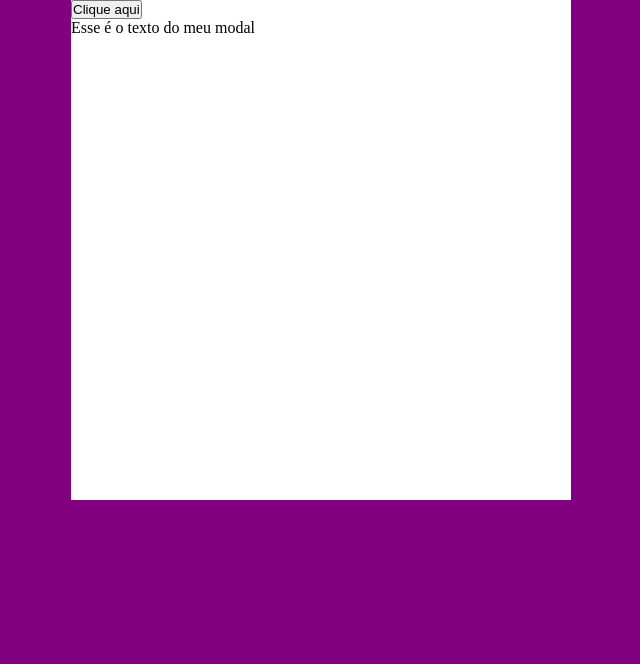
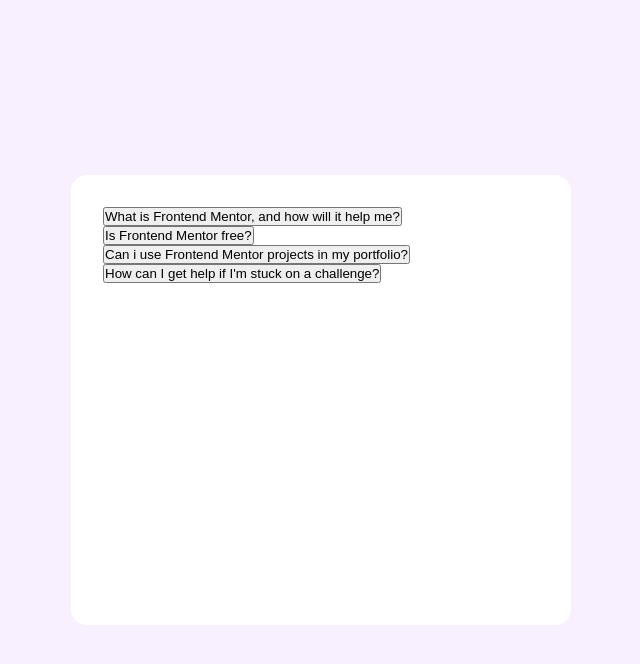
Before and after one commit to lucarl07/faq-accordion, a React (Vite) app: page / in a window 1280 px wide. Shown: the top 664 px of the page, without its empty margins (319-959 px from the left). Built offline with nearby package versions, Linux system fonts and the light colour scheme.

Commit message:
Add all the 4 need modal containers

```diff
--- a/src/components/App/App.css
+++ b/src/components/App/App.css
@@ -1,6 +1,8 @@
 body {
-    background-color: purple;
+    background-color: var(--Light-pink);
     display: flex;
+    flex-direction: column;
     align-items: center;
     justify-content: center;
+    height: 100vh;
 }
--- a/src/components/App/App.jsx
+++ b/src/components/App/App.jsx
@@ -1,13 +1,21 @@
-import Button from '../Button/Button';
+import ModalContainer from '../ModalContainer/ModalContainer';
 import Container from '../Container/Container';
-import Modal from '../Modal/Modal';
 import './App.css'
 
 const App = () => {
+    const answers = [
+        "Frontend Mentor offers realistic coding challenges to help developers improve their frontend coding skills with projects in HTML, CSS and JavaScript. It's suitable for all levels and ideal for portfolio building.",
+        "Lorem ipsum dolor, sit amet consectetur adipisicing elit. Itaque et unde pariatur voluptates odio! Et provident quo placeat inventore veniam odit nemo veritatis maxime similique! Impedit blanditiis delectus non qui.",
+        "Lorem ipsum dolor sit amet consectetur, adipisicing elit. Modi possimus, voluptate autem cum perferendis nostrum temporibus minima recusandae quaerat, molestias excepturi cumque sequi veritatis obcaecati quia cupiditate harum pariatur eius.",
+        "Lorem, ipsum dolor sit amet consectetur adipisicing elit. Repellat eligendi accusantium quos dolorum corrupti eum quae laudantium delectus adipisci. Repudiandae ipsum obcaecati tempore hic natus repellat sapiente libero voluptatem labore?"
+    ]
+
     return (
         <Container>
-            <Button nome={"Clique aqui"}/>
-            <Modal texto={"Esse é o texto do meu modal"}/>
+            <ModalContainer question={`What is Frontend Mentor, and how will it help me?`} answer={answers[0]}/>
+            <ModalContainer question={`Is Frontend Mentor free?`} answer={answers[1]}/>
+            <ModalContainer question={`Can i use Frontend Mentor projects in my portfolio?`} answer={answers[2]}/>
+            <ModalContainer question={`How can I get help if I'm stuck on a challenge? `} answer={answers[3]}/>
         </Container>
     );
 }
--- a/src/components/Button/Button.jsx
+++ b/src/components/Button/Button.jsx
@@ -1,12 +1,16 @@
 import './Button.css'
 
-const Button = ({nome}) => {
+const Button = ({setModal, modal, text}) => {
     return (
-        <button>{nome}</button>
+        <button className='btn' onClick={() => setModal(!modal)}>
+            {text}
+        </button>
     );
 }
 Button.propTypes = {
-    nome: String.isRequired
+    setModal: Function.isRequired,
+    modal: Boolean.isRequired,
+    text: String.isRequired
 }
 
 export default Button;
--- a/src/components/Container/Container.css
+++ b/src/components/Container/Container.css
@@ -1,5 +1,9 @@
 .container {
+    display: flex;
+    flex-direction: column;
+    padding: 2rem;
     width: 500px;
-    height: 500px;
-    background-color: white;
+    height: 450px;
+    background-color: var(--White);
+    border-radius: 1rem;
 }
--- a/src/components/Modal/Modal.jsx
+++ b/src/components/Modal/Modal.jsx
@@ -1,12 +1,17 @@
 import './Modal.css'
 
-const Modal = ({texto}) => {
-    return (
-        <p>{texto}</p>
-    )
+const Modal = ({text, modal}) => {
+    if (modal === true) {
+        return (
+            <p className='answer'>{text}</p>
+        );
+    }
+
+    return null;
 }
 Modal.propTypes = {
-    texto: String.isRequired
+    text: String.isRequired,
+    modal: Boolean.isRequired
 }
 
 export default Modal
--- /dev/null
+++ b/src/components/ModalContainer/ModalContainer.jsx
@@ -0,0 +1,20 @@
+import React from "react";
+import Button from "../Button/Button";
+import Modal from "../Modal/Modal";
+
+const ModalContainer = ({question, answer}) => {
+    const [modal, setModal] = React.useState(false);
+
+    return (
+        <div className='question'>
+            <Button setModal={setModal} modal={modal} text={question}/>
+            <Modal modal={modal} text={answer}/>
+        </div>
+    );
+}
+ModalContainer.propTypes = {
+    question: String.isRequired,
+    answer: String.isRequired
+}
+
+export default ModalContainer;
```
